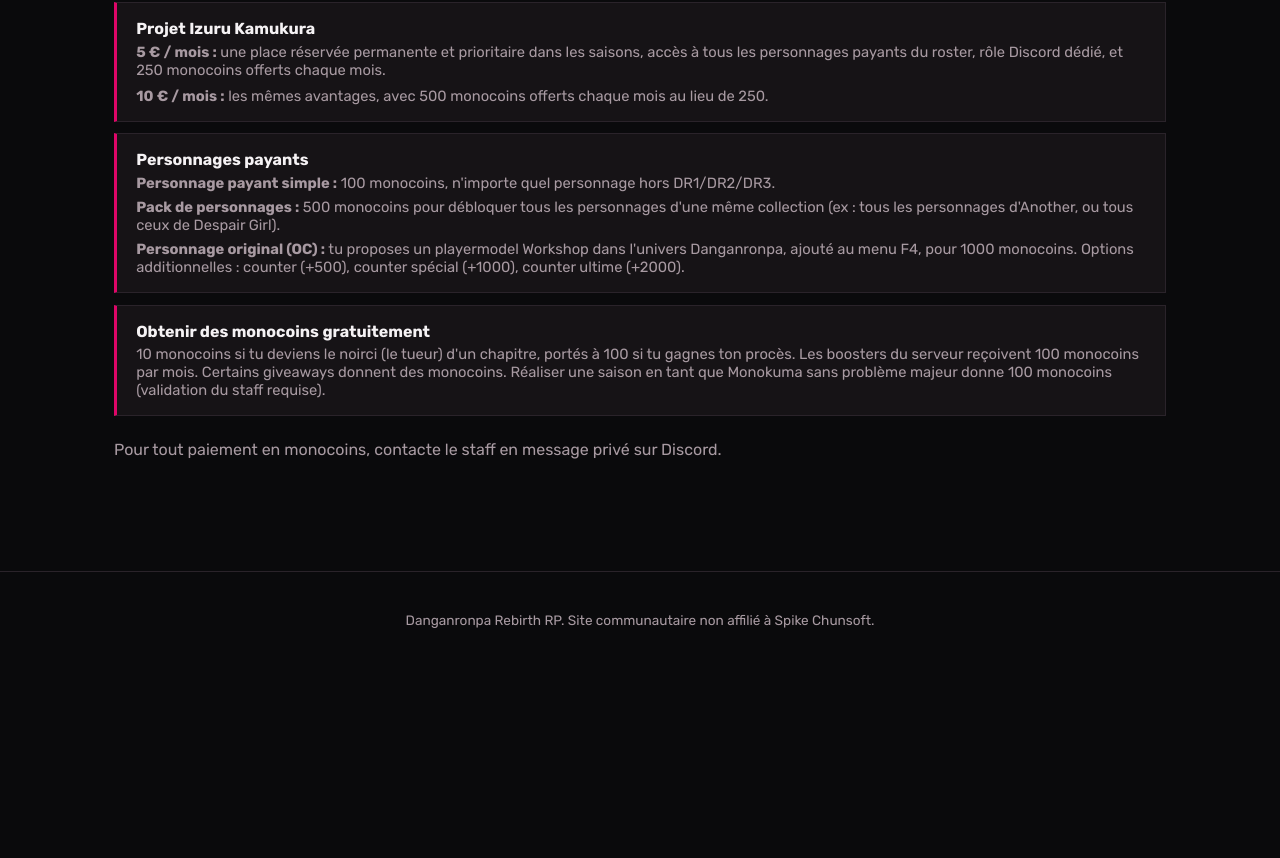
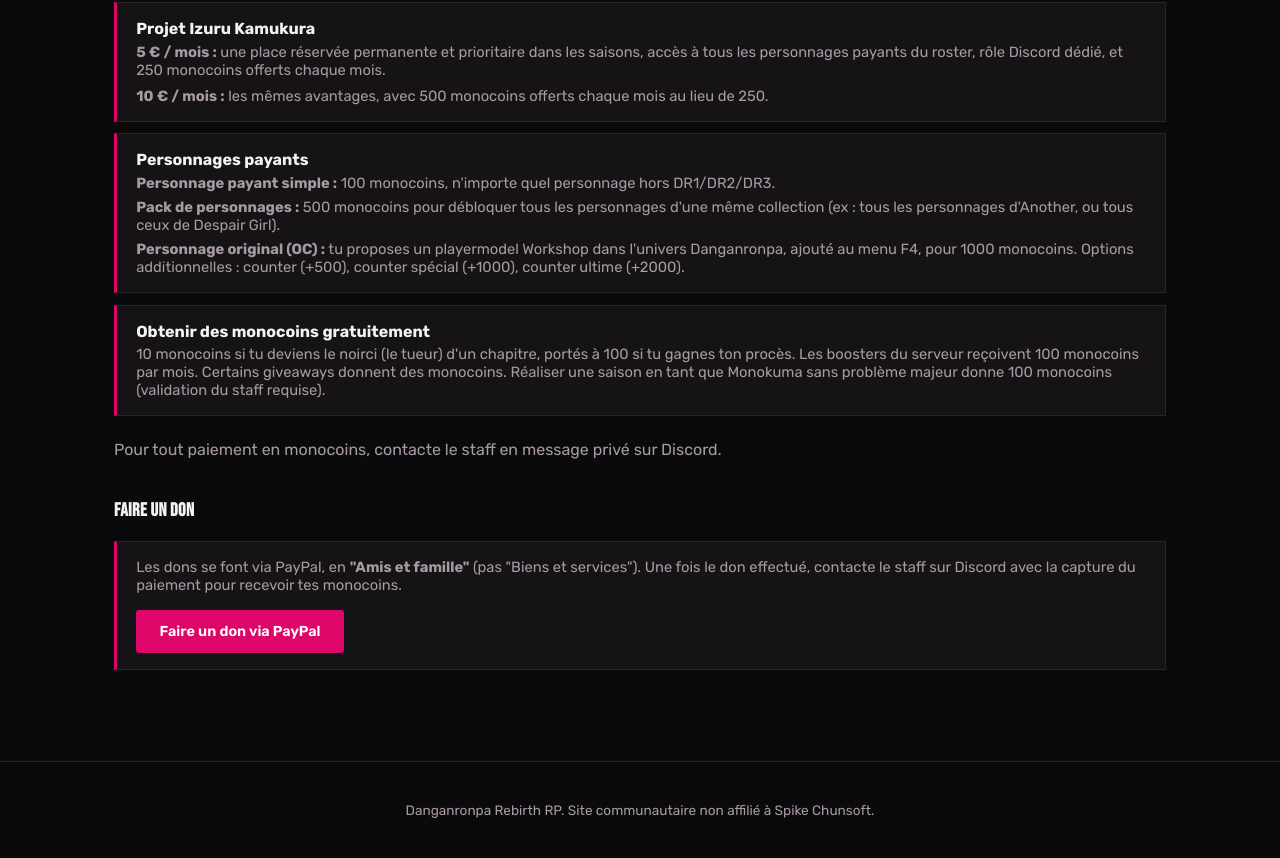
Before and after one commit to Katsu6624/danganronpa-rebirth-rp, a plain HTML site: page saisons.html in a window 1280 px wide. Shown: the part 1506-2364 px from the top of the page. Before the commit the page ends 2174 px from the top, so only its background shows below. Drawn offline with Linux system fonts and the light colour scheme.

Commit message:
Ajout section don PayPal (amis et famille)

```diff
--- a/saisons.html
+++ b/saisons.html
@@ -96,6 +96,14 @@
     </div>
 
     <p class="subtitle" style="margin-top:1.5rem;">Pour tout paiement en monocoins, contacte le staff en message privé sur Discord.</p>
+
+    <h3 style="margin-top:2.5rem;">Faire un don</h3>
+    <div class="rules-list">
+      <div class="rule-item">
+        <p>Les dons se font via PayPal, en <strong>"Amis et famille"</strong> (pas "Biens et services"). Une fois le don effectué, contacte le staff sur Discord avec la capture du paiement pour recevoir tes monocoins.</p>
+        <a class="btn btn-primary" href="https://paypal.me/katsuatechi?country.x=FR&locale.x=fr_FR" target="_blank" rel="noopener" style="margin-top:1rem;">Faire un don via PayPal</a>
+      </div>
+    </div>
   </section>
 
   <footer>
```
